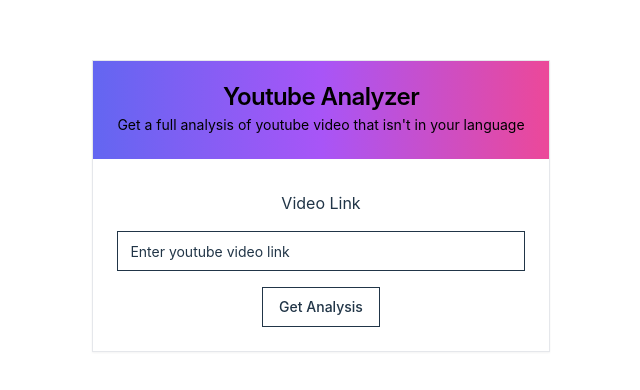
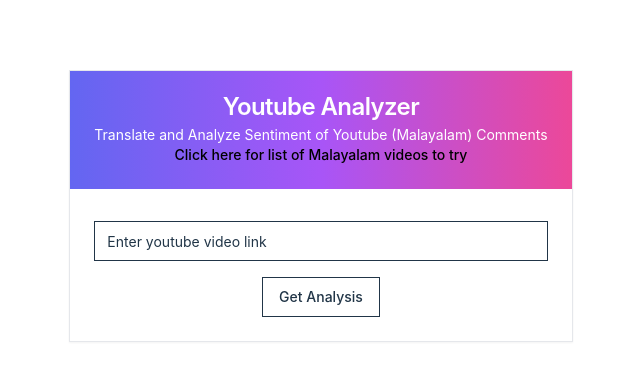
Before and after one commit to abematt/youtube-analysis, a React (Vite) app in the folder youtube-analyze/: page / in a window 1280 px wide. Shown: the part 184-574 px from the top of the page, without its empty margins (319-959 px from the left). Built offline with nearby package versions, Linux system fonts and the light colour scheme.

Commit message:
Added case to capture invalid youtube link, added extra information for main form

```diff
--- a/youtube-analyze/src/components/mainForm.jsx
+++ b/youtube-analyze/src/components/mainForm.jsx
@@ -11,17 +11,23 @@
 import { Input } from "@/components/ui/input";
 import axios from "axios";
 
-function MainForm({ apiResuls,setApiResults, setComment, comment, setSentiment }) {
+function MainForm({
+  apiResuls,
+  setApiResults,
+  setComment,
+  comment,
+  setSentiment,
+}) {
   const [youtubeLink, setYoutubeLink] = useState("");
   const [status, setStatus] = useState("");
   const [progress, setProgress] = useState(0);
-
 
   function getYouTubeVideoID(url) {
     const regex =
       /(youtu\.be\/|v\/|u\/\w\/|embed\/|watch\?v=|\&v=)([^#\&\?]*).*/;
     const match = url.match(regex);
     if (match && match[2].length == 11) {
+      console.log("matching");
       return match[2];
     } else {
       return "error";
@@ -34,7 +40,16 @@
       setProgress(10);
       const videoLink = youtubeLink;
       const videoID = getYouTubeVideoID(videoLink);
-      const res  = await axios.get(`${import.meta.env.VITE_BACKEND_URL}/api/comments/${videoID}`);
+
+      if (videoID === "error") {
+        setStatus("Invalid Youtube Link");
+        setProgress(0);
+        return "Error";
+      }
+
+      const res = await axios.get(
+        `${import.meta.env.VITE_BACKEND_URL}/api/comments/${videoID}`
+      );
       console.log(`Status: ${res.status}`);
       console.log("Body: ", res.data);
       if (res.status === 200) {
@@ -53,7 +68,10 @@
       setStatus("Seperating Malayalam Comments");
       setProgress(40);
 
-      const res = await axios.post(`${import.meta.env.VITE_BACKEND_URL}/api/classify`, data);
+      const res = await axios.post(
+        `${import.meta.env.VITE_BACKEND_URL}/api/classify`,
+        data
+      );
       console.log(`Status: ${res.status}`);
       console.log("Body: ", res.data);
       if (res.status === 200) {
@@ -71,7 +89,10 @@
       setStatus("Translating Comments");
       setProgress(70);
 
-      const res = await axios.post(`${import.meta.env.VITE_BACKEND_URL}/api/translate`, data);
+      const res = await axios.post(
+        `${import.meta.env.VITE_BACKEND_URL}/api/translate`,
+        data
+      );
       console.log(`Status: ${res.status}`);
       console.log("Body: ", res.data);
       if (res.status === 200) {
@@ -86,12 +107,13 @@
   // Analyze Sentiment of Comments through HuggingFace API through Express
   async function sentimentComments(data) {
     try {
-      setStatus(
-        "Analyzing Sentiment"
-      );
+      setStatus("Analyzing Sentiment");
       setProgress(90);
 
-      const res = await axios.post(`${import.meta.env.VITE_BACKEND_URL}/api/sentiment`, data);
+      const res = await axios.post(
+        `${import.meta.env.VITE_BACKEND_URL}/api/sentiment`,
+        data
+      );
       console.log(`Status: ${res.status}`);
       console.log("Body: ", res.data);
       if (res.status === 200) {
@@ -102,7 +124,6 @@
       console.log(error);
     }
   }
-
 
   const getYoutubeComments = async () => {
     console.log("hi i'm here with a click");
@@ -118,11 +139,16 @@
     // let text = youtubeResult.slice(0, 10);
     // setApiResults(text);
 
-    let comments = await getComments(youtubeLink);
-    console.log(comments)
-    let classifiedComments = await classifyComments(comments);
-    let translatedComments = await translateComments(classifiedComments);
-    let sentiment = await sentimentComments(translatedComments);
+    let youtubeApiResult = await getComments(youtubeLink);
+    console.log(youtubeApiResult);
+    if (youtubeApiResult === "Error") {
+      console.log("Invalid Link");
+    } else {
+      let classifiedComments = await classifyComments(youtubeApiResult);
+      let translatedComments = await translateComments(classifiedComments);
+      let sentiment = await sentimentComments(translatedComments);
+    }
+
     // await translateComments(comment);
     // await sentimentComments(comment);
 
@@ -155,15 +181,23 @@
     <div className="px-80">
       <Card>
         <CardHeader className="bg-gradient-to-r from-indigo-500 via-purple-500 to-pink-500 text-black">
-          <CardTitle>Youtube Analyzer</CardTitle>
-          <CardDescription>
-            Get a full analysis of youtube video that isn't in your language
+          <CardTitle className="text-white">Youtube Analyzer</CardTitle>
+          <CardDescription className="text-white">
+            <p>
+              Translate and Analyze Sentiment of Youtube (Malayalam) Comments
+            </p>
+            <a
+              className="text-black"
+              href="https://www.youtube.com/results?search_query=malayalam"
+            >
+              Click here for list of Malayalam videos to try
+            </a>
           </CardDescription>
         </CardHeader>
         <CardContent className="mt-8">
           <form>
             <div className="grid w-full items-center gap-4">
-              <label htmlFor="video-link">Video Link</label>
+              {/* <label htmlFor="video-link">Past Link Below</label> */}
               <Input
                 onChange={(e) => setYoutubeLink(e.target.value)}
                 placeholder="Enter youtube video link"
```
Also changed, not shown: 4 other files (tests, documents, lock files or other folders).
